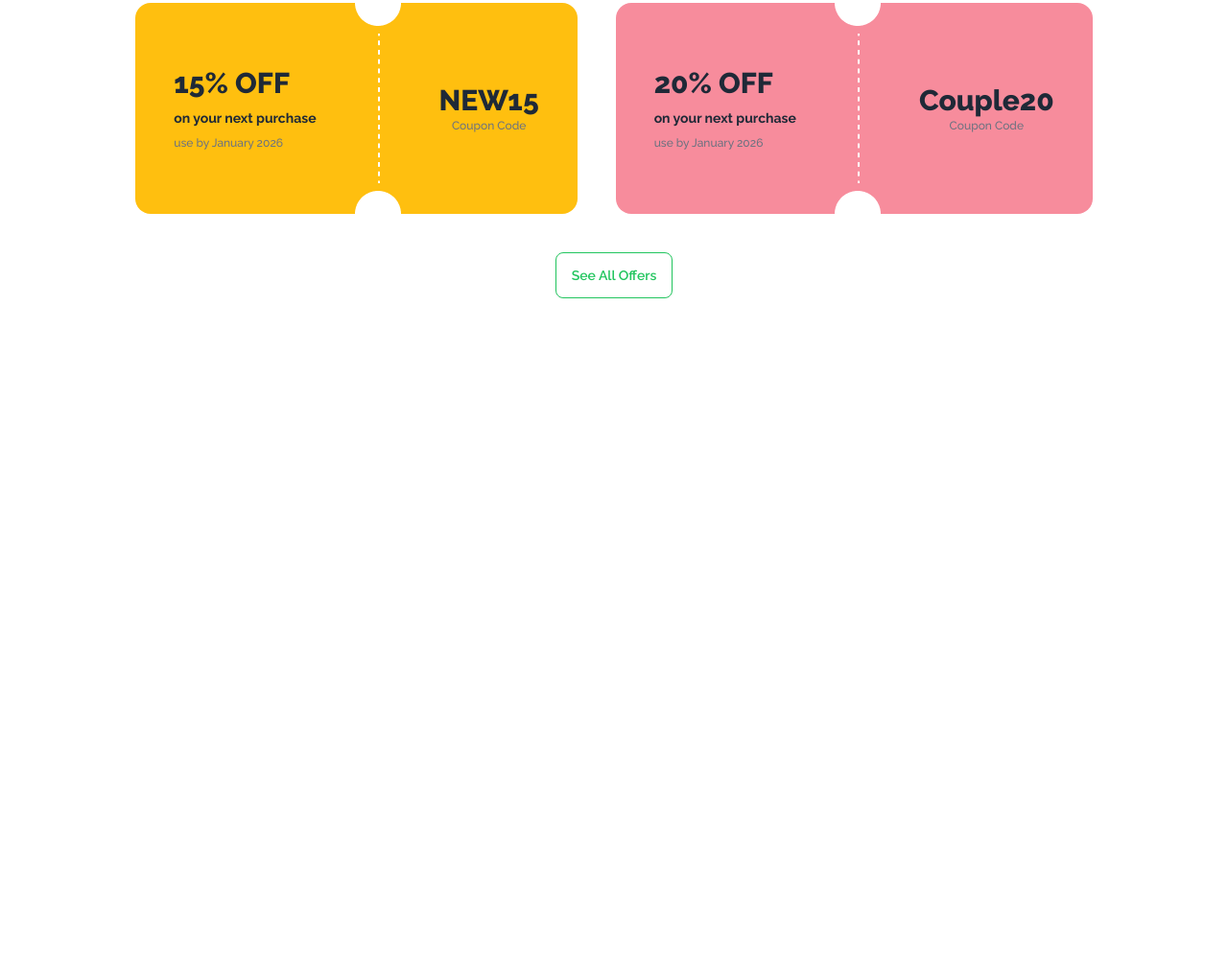
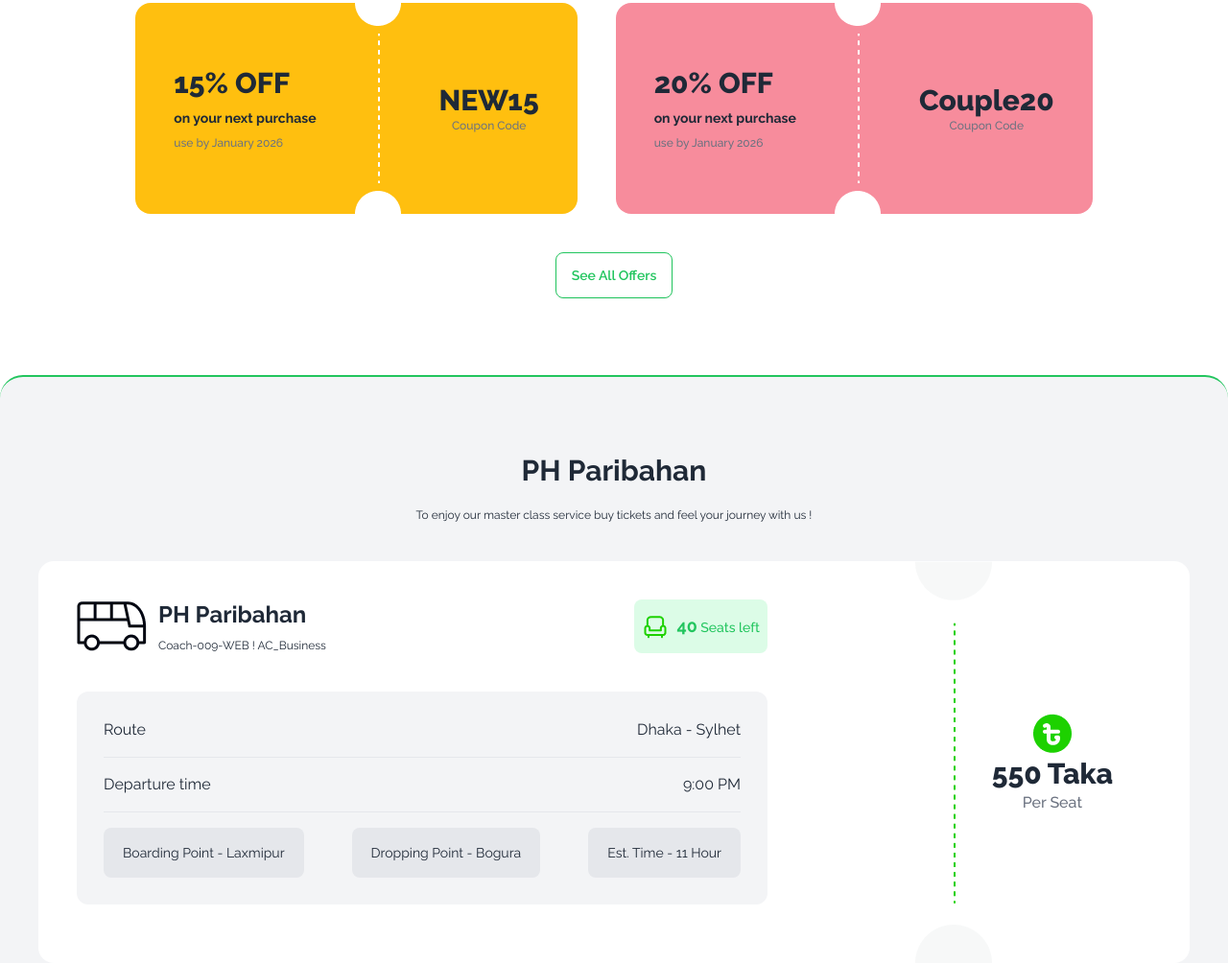
Before and after one commit to Maksudulfcub/smart-ticketing, a plain HTML site: page index.html in a window 1280 px wide. Shown: the part 1093-2097 px from the top of the page at 96% size. Before the commit the page ends 1404 px from the top, so only its background shows below. Drawn offline with nearby package versions, Linux system fonts and the light colour scheme.

Commit message:
Ticket info card done

```diff
--- a/index.html
+++ b/index.html
@@ -13,9 +13,9 @@
 </head>
 
 <body>
-    <main class="lg:px-10 font-raleway">
+    <main class="font-raleway">
 
-        <header>
+        <header class="lg:px-10">
             <!-- Navbar -->
             <div>
                 <div class="navbar bg-base-100">
@@ -106,13 +106,13 @@
 
         <body>
             <!-- Coupon -->
-            <div class="mt-20 text-center px-3 lg:px-0">
+            <div class="lg:mt-20 mt-5 text-center px-3 lg:px-10">
                 <div>
                     <h1 class="font-bold text-3xl">Best offers for you</h1>
                 </div>
-                <div class="lg:flex flex-col-1 gap-10 mx-auto justify-center mt-10">
+                <div class="lg:flex flex-col-1 gap-10 mx-auto justify-center lg:mt-10 mt-2">
                     <div
-                        class="lg:flex flex-col-1 block bg-[#FFBF0F] px-10 lg:gap-10 rounded-md lg:rounded-2xl items-center">
+                        class="lg:flex flex-col-1 block bg-[#FFBF0F] py-2 lg:py-0 px-10 lg:gap-10 rounded-md lg:rounded-2xl items-center">
                         <div class="lg:space-y-2 text-left">
                             <h1 class="text-3xl font-extrabold">15% OFF</h1>
                             <h2 class="font-bold text-sm">on your next purchase</h2>
@@ -125,7 +125,7 @@
                         </div>
                     </div>
                     <div
-                        class="lg:flex flex-col-1 block bg-[#F78C9C] px-10 lg:gap-10 rounded-md lg:rounded-2xl items-center mt-5 lg:mt-0">
+                        class="lg:flex flex-col-1 block bg-[#F78C9C] px-10 py-2 lg:py-0 lg:gap-10 rounded-md lg:rounded-2xl items-center mt-5 lg:mt-0">
                         <div class="space-y-2 text-left">
                             <h1 class="text-3xl font-extrabold">20% OFF</h1>
                             <h2 class="font-bold text-sm">on your next purchase</h2>
@@ -139,7 +139,65 @@
                     </div>
                 </div>
                 <div>
-                    <button class="btn border-green-500 bg-white text-green-500 mt-10">See All Offers</button>
+                    <button class="btn border-green-500 bg-white text-green-500 lg:mt-10 mt-2">See All Offers</button>
+                </div>
+            </div>
+
+            <!-- Ticket Section -->
+            <div class="lg:px-0 px-3 bg-gray-100 rounded-t-3xl mt-10 lg:mt-20 border-t-2 border-green-500">
+                <div class="text-center lg:mt-20 mt-5">
+                    <h1 class="font-bold text-3xl">PH Paribahan</h1>
+                    <p class="mb-5 lg:max-w-md text-xs lg:text-md mx-auto lg:mt-5">
+                        To enjoy our master class service buy tickets and feel your journey with us !
+                    </p>
+                </div>
+
+                <div class="lg:px-10 lg:mt-10">
+                    <div class="lg:flex flex-col-1 block p-3 lg:p-0 bg-white lg:gap-10 rounded-md lg:rounded-2xl lg:justify-between">
+                        <div class="lg:space-y-10 lg:w-2/3 lg:p-10">
+                            <div class="flex lg:justify-between">
+                                <div class="flex gap-3 items-center">
+                                    <div class="hidden lg:block"><img src="images/bus-logo.png" alt=""></div>
+                                    <div>
+                                        <h2 class="text-2xl font-bold">PH Paribahan</h2>
+                                        <p class="text-xs mt-2">Coach-009-WEB ! AC_Business</p>
+                                    </div>
+                                </div>
+                                <div class="lg:flex lg:mx-0 lg:items-center gap-2 px-2 bg-green-100 rounded-lg">
+                                    <img src="images/seat-green.png" alt="">
+                                    <h2 class="text-green-500 text-sm font-medium">
+                                        <span class="font-bold text-lg">40</span>
+                                        Seats left
+                                    </h2>
+                                </div>
+                            </div>
+                            <div class="p-7 rounded-xl mt-3 bg-gray-100 space-y-4">
+                                <div class="lg:flex justify-between">
+                                    <p>Route</p>
+                                    <p>Dhaka - Sylhet</p>
+                                </div>
+                                <hr class="mt-4 divide-dotted">
+                                <div class="lg:flex justify-between">
+                                    <p>Departure time</p>
+                                    <p>9:00 PM</p>
+                                </div>
+                                <hr class="mt-4 divide-dotted">
+                                <div class="lg:flex space-y-4 lg:space-y-0 lg:gap-1 justify-between">
+                                    <p class="p-4 px-5 bg-gray-200 rounded-lg text-sm">Boarding Point - Laxmipur</p>
+                                    <p class="p-4 px-5 bg-gray-200 rounded-lg text-sm">Dropping Point - Bogura</p>
+                                    <p class="p-4 px-5 bg-gray-200 rounded-lg text-sm">Est. Time - 11 Hour</p>
+                                </div>
+                            </div>
+                        </div>
+                        <div class="flex items-center">
+                            <div class="hidden lg:block"><img src="images/info-devider.png" alt=""></div>
+                            <div class="mx-auto mt-4 lg:mr-20 lg:mt-0">
+                                <img class="mx-auto" src="images/fare.png" alt="">
+                                <h1 class="text-3xl font-extrabold">550 Taka</h1>
+                                <p class="font-medium text-gray-500 text-center">Per Seat</p>
+                            </div>
+                        </div>
+                    </div>
                 </div>
             </div>
         </body>
```
